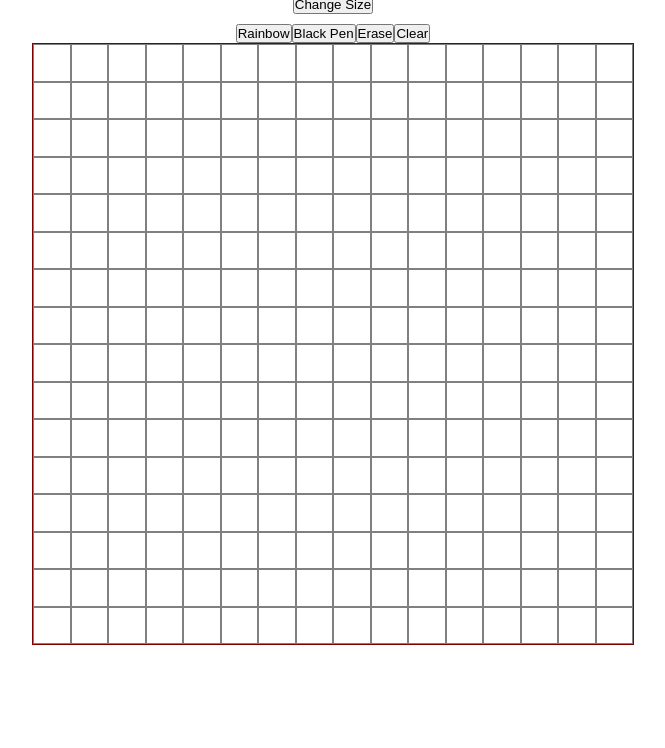
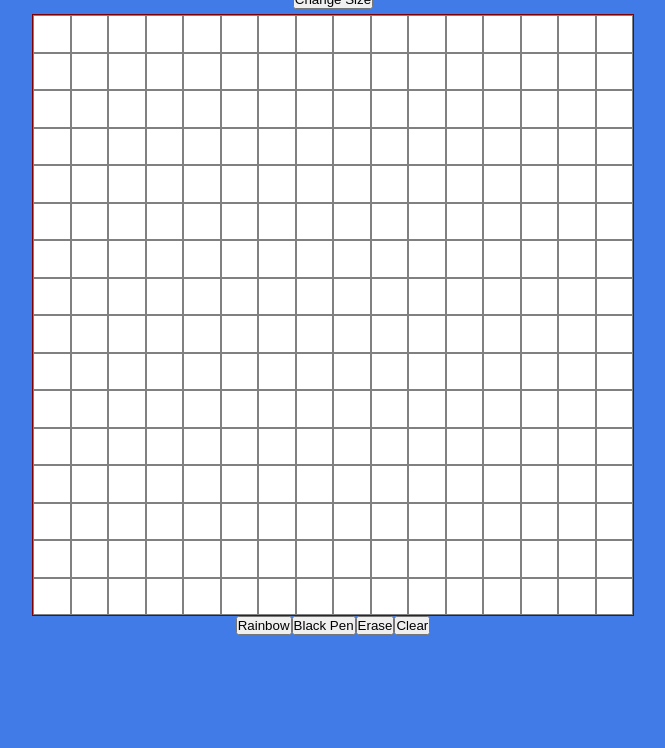
Before and after one commit to nathanparle/etch-a-sketch, a plain HTML site: page index.html in a window 1280 px wide. Shown: the part 52-800 px from the top of the page, without its empty margins (307-972 px from the left). Drawn offline with Linux system fonts and the light colour scheme.

Commit message:
no real change

```diff
--- a/index.html
+++ b/index.html
@@ -8,9 +8,9 @@
 </head>
 <body>
     <h1>Etch a Sketch</h1>
-    <button class="changeSize">Change Size</button><div class = "options"> </div>
+    <button class="changeSize">Change Size</button>
    <div class="container"></div>
-
+   <div class = "options"> </div>
 </body>
 
 <script src = "main.js"></script>
--- a/styles.css
+++ b/styles.css
@@ -1,10 +1,13 @@
 *{ padding:0;
     margin:0;}
 
-body { display:flex;
+body {
+
+    display:flex;
     flex-direction: column;
     justify-content: center;
-        align-items: center;}
+        align-items: center;
+        background-color: rgb(65, 123, 231);}
 
 .container {
     display: flex;
@@ -28,8 +31,9 @@ body { display:flex;
     display:flex;
     flex:1;
     border:0.1px solid grey;
+    background-color: white;
     }
 
 .changeSize { display:flex;
-           margin:10px;
+           margin:5px;
         }
```
